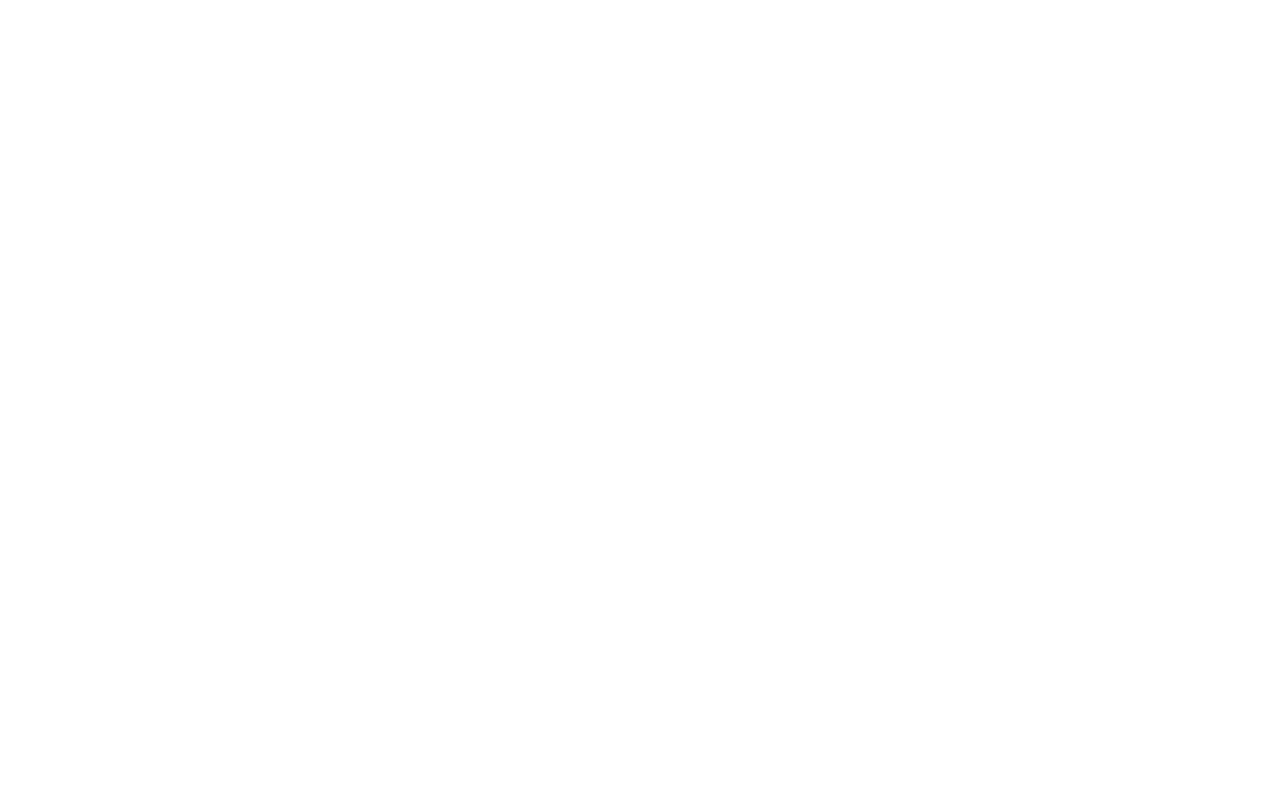
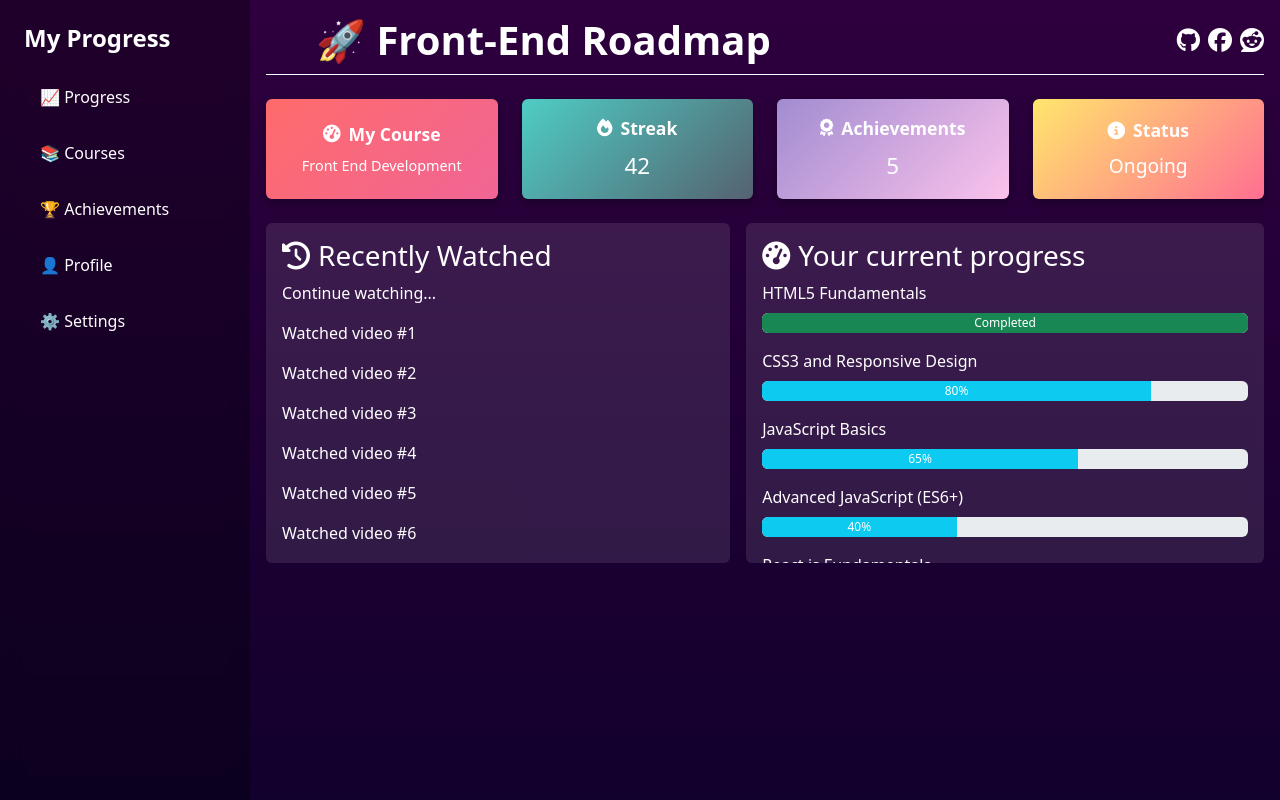
Before and after one commit to alecxander567/Progress-Tracker, a React (Vite) app: page /FrontEndCourse in a window 1280 px wide. Before the commit this address had no page. Built offline with nearby package versions, Linux system fonts and the light colour scheme.

Commit message:
Added course 1

```diff
--- a/src/App.jsx
+++ b/src/App.jsx
@@ -1,6 +1,7 @@
 import { BrowserRouter as Router, Routes, Route } from 'react-router-dom';
 import Landingpage from './landingpage.jsx';
 import Courses from './Courses.jsx';
+import FrontEndPage from './FrontEndPage.jsx';
 
 function App() {
   return (
@@ -8,6 +9,7 @@
        <Routes>
           <Route path='/' element={<Landingpage></Landingpage>}></Route>
           <Route path='/Courses' element={<Courses></Courses>}></Route>
+          <Route path='/FrontEndCourse' element={<FrontEndPage></FrontEndPage>}></Route>
        </Routes>
     </Router>
   )
--- a/src/Courses.jsx
+++ b/src/Courses.jsx
@@ -57,7 +57,7 @@
                 <div className="p-4 bg-dark rounded shadow">
                   <h4 className="text-info mb-3">Software Development</h4>
                   <ul className="list-unstyled">
-                    <li><Link to="/" className="course-link">🔹 Front-End Development</Link></li>
+                    <li><Link to="/FrontEndCourse" className="course-link">🔹 Front-End Development</Link></li>
                     <li><Link to="/" className="course-link">🔹 Back-End Development</Link></li>
                     <li><Link to="/" className="course-link">🔹 Full-Stack Development</Link></li>
                     <li><Link to="/" className="course-link">🔹 Mobile App Development</Link></li>
--- /dev/null
+++ b/src/FrontEndPage.jsx
@@ -0,0 +1,275 @@
+import React, { useState } from 'react';
+import 'bootstrap/dist/css/bootstrap.min.css';
+import 'bootstrap/dist/js/bootstrap.bundle.min.js';
+import { Link } from 'react-router-dom';
+
+function FrontEndPage() {
+  const [sidebarOpen, setSidebarOpen] = useState(false);
+  const boxTitles = ['My Course', 'Streak', 'Achievements', 'Status'];
+  const [streak, setStreak] = useState(42);
+  const [achievements, setAchievements] = useState(5);
+  const [status, setStatus] = useState('Ongoing');
+  const boxGradients = [
+  'linear-gradient(135deg, #ff6b6b, #f06595)',
+  'linear-gradient(135deg, #4ecdc4, #556270)',
+  'linear-gradient(135deg, #a18cd1, #fbc2eb)',
+  'linear-gradient(135deg, #ffe66d, #ff6f91)',
+  ];
+  const boxIcons = [
+    "fas fa-tachometer-alt",
+    "fas fa-fire",
+    "fas fa-award",
+    "fas fa-info-circle",
+  ];
+
+  const toggleStatus = () => {
+    setStatus(prev => (prev === 'Ongoing' ? 'Completed' : 'Ongoing'));
+  };
+
+  return (
+    <div
+      className="position-relative min-vh-100 d-flex overflow-hidden"
+      style={{
+        background: 'linear-gradient(to bottom, #2e003e, #12002d)',
+        color: 'white',
+      }}
+    >
+      <aside
+        className={`d-flex flex-column p-4 ${sidebarOpen ? 'open' : ''}`}
+        style={{
+          backgroundColor: 'rgba(0, 0, 0, 0.3)',
+          backdropFilter: 'blur(10px)',
+          zIndex: 2,
+        }}
+      >
+        <h4 className="mb-4 fw-bold">My Progress</h4>
+        <ul className="nav flex-column gap-3">
+          <li className="nav-item">
+            <a className="nav-link text-white" href="#">
+              📈 Progress
+            </a>
+          </li>
+          <li className="nav-item">
+            <a className="nav-link text-white" href="#">
+              📚 Courses
+            </a>
+          </li>
+          <li className="nav-item">
+            <a className="nav-link text-white" href="#">
+              🏆 Achievements
+            </a>
+          </li>
+          <li className="nav-item">
+            <a className="nav-link text-white" href="#">
+              👤 Profile
+            </a>
+          </li>
+          <li className="nav-item">
+            <a className="nav-link text-white" href="#">
+              ⚙️ Settings
+            </a>
+          </li>
+        </ul>
+      </aside>
+
+      <button
+        className="btn btn-outline-light d-md-none position-fixed top-0 start-0 m-3"
+        onClick={() => setSidebarOpen(!sidebarOpen)}
+      >
+        <i className="fas fa-bars"></i>
+      </button>
+
+      <main className="flex-grow-1 p-3" style={{ zIndex: 1 }}>
+        <header
+          className="d-flex justify-content-between align-items-center mb-4"
+          style={{ borderBottom: '1px solid', paddingLeft: '50px', paddingBottom: '10px' }}
+        >
+          <h1 className="fw-bold m-0">🚀 Front-End Roadmap</h1>
+
+          <div className="d-flex gap-2">
+            <a href="https://github.com" target="_blank" rel="noopener noreferrer" className="text-white" style={{ fontSize: '1.5rem' }}>
+              <i className="fab fa-github"></i>
+            </a>
+            <a href="https://facebook.com" target="_blank" rel="noopener noreferrer" className="text-white" style={{ fontSize: '1.5rem' }}>
+              <i className="fab fa-facebook"></i>
+            </a>
+            <a href="https://reddit.com" target="_blank" rel="noopener noreferrer" className="text-white" style={{ fontSize: '1.5rem' }}>
+              <i className="fab fa-reddit"></i>
+            </a>
+          </div>
+        </header>
+        <div className="row row-cols-1 row-cols-sm-2 row-cols-md-2 row-cols-lg-4 g-4 mb-4">
+          {boxTitles.map((title, index) => (
+            <div key={index} className="col">
+              <div
+                className="rounded p-3 text-white text-center h-100 d-flex flex-column align-items-center justify-content-center"
+                style={{
+                  background: boxGradients[index],
+                  boxShadow: '0 4px 10px rgba(0, 0, 0, 0.3)',
+                  fontWeight: 'bold',
+                  fontSize: '1.1rem',
+                  minHeight: '100px',
+                }}
+              >
+                <div className="d-flex align-items-center gap-2 mb-2">
+                  <i className={boxIcons[index]}></i>
+                  <span>{title}</span>
+                </div>
+
+                {index === 0 && (
+                  <div style={{ fontWeight: 'normal', fontSize: '0.9rem' }}>
+                    Front End Development
+                  </div>
+                )}
+
+                {index === 1 && (
+                  <div style={{ fontWeight: 'normal', fontSize: '1.4rem' }}>{streak}</div>
+                )}
+
+                {index === 2 && (
+                  <div style={{ fontWeight: 'normal', fontSize: '1.4rem' }}>{achievements}</div>
+                )}
+
+                {index === 3 && (
+                  <div
+                    style={{ fontWeight: 'normal', fontSize: '1.2rem', cursor: 'pointer' }}
+                    onClick={toggleStatus}
+                    title="Click to toggle status"
+                  >
+                    {status}
+                  </div>
+                )}
+              </div>
+            </div>
+          ))}
+        </div>
+
+        <div
+          className="d-flex flex-column flex-md-row gap-3"
+          style={{ marginTop: '1rem', marginBottom: '1rem' }}
+        >
+          <div
+            className="p-3 rounded flex-grow-1"
+            style={{
+              background: 'rgba(255,255,255,0.1)',
+              color: 'white',
+              maxHeight: '340px',
+              overflowY: 'auto',
+              minWidth: '0',
+            }}
+          >
+            <h3 className="d-flex align-items-center gap-2">
+              <i className="fas fa-history"></i> Recently Watched
+            </h3>
+            <p>Continue watching...</p>
+            {[...Array(20)].map((_, i) => (
+            <p key={i}>Watched video #{i + 1}</p>
+            ))}
+          </div>
+          <div
+            className="p-3 rounded flex-grow-1"
+            style={{
+              background: 'rgba(255,255,255,0.1)',
+              color: 'white',
+              maxHeight: '340px',
+              overflowY: 'auto',
+              minWidth: '0',
+            }}
+          >
+            <h3 className="d-flex align-items-center gap-2">
+              <i className="fas fa-tachometer-alt"></i> Your current progress
+            </h3>
+          {[
+            { name: 'HTML5 Fundamentals', progress: 100 },
+            { name: 'CSS3 and Responsive Design', progress: 80 },
+            { name: 'JavaScript Basics', progress: 65 },
+            { name: 'Advanced JavaScript (ES6+)', progress: 40 },
+            { name: 'React.js Fundamentals', progress: 25 },
+            { name: 'State Management (Redux, Context API)', progress: 15 },
+            { name: 'CSS Frameworks (Bootstrap, Tailwind CSS)', progress: 50 },
+            { name: 'Web Performance Optimization', progress: 10 },
+            { name: 'Version Control with Git', progress: 70 },
+            { name: 'Testing and Debugging', progress: 5 },
+          ].map(({ name, progress }) => (
+          <div key={name} className="mb-3">
+            <label className="form-label">{name}</label>
+              <div className="progress" style={{ height: '20px' }}>
+                <div
+                  className={`progress-bar ${
+                    progress === 100 ? 'bg-success' : 'bg-info'
+                  }`}
+                  role="progressbar"
+                  style={{ width: `${progress}%` }}
+                  aria-valuenow={progress}
+                  aria-valuemin={0}
+                  aria-valuemax={100}
+                >
+                {progress === 100 ? 'Completed' : `${progress}%`}
+              </div>
+            </div>
+          </div>
+          ))}
+        </div>
+      </div>
+    </main>
+
+    <style>{`
+      @keyframes waveBG {
+        0% { background-position: 0% 50%; }
+        50% { background-position: 100% 50%; }
+        100% { background-position: 0% 50%; }
+      }
+      a.nav-link:hover {
+        background: #00ffee;
+        color: black !important;
+        border-radius: 5px;
+        padding-left: 8px;
+      }
+      @media (min-width: 768px) {
+        aside {
+          position: fixed !important;
+          width: 250px;
+          height: 100vh;
+          left: 0 !important;
+          top: 0;
+          z-index: 2;
+        }
+        main {
+          margin-left: 250px;
+        }
+        button {
+          display: none !important;
+        }
+      }
+      @media (max-width: 767.98px) {
+        aside {
+          position: fixed !important;
+          width: 250px;
+          height: 100vh;
+          left: -250px;
+          top: 0;
+          transition: left 0.3s ease;
+          z-index: 3;
+        }
+        aside.open {
+          left: 0;
+          }
+        main {
+          margin-left: 0;
+          }
+        main h1 {
+          font-size: 15px;
+          margin-left: 150px !important;
+          text-align: center;
+        }
+        button {
+          display: block !important;
+          z-index: 4;
+        }
+      }
+      `}</style>
+    </div>
+  );
+}
+
+export default FrontEndPage;
--- a/src/landingpage.jsx
+++ b/src/landingpage.jsx
@@ -48,7 +48,7 @@
           </div>
         </nav>
 
-        <header className="py-5 d-flex flex-column align-items-center justify-content-center text-center">
+        <header className="py-3 d-flex flex-column align-items-center justify-content-center text-center">
           <div className="tech-icons">
             <img src="https://cdn.jsdelivr.net/gh/devicons/devicon/icons/html5/html5-original.svg" className="tech-icon" style={{ top: '10%', left: '15%' }} alt="HTML" />
             <img src="https://cdn.jsdelivr.net/gh/devicons/devicon/icons/css3/css3-original.svg" className="tech-icon" style={{ top: '40%', left: '70%' }} alt="CSS" />
```
